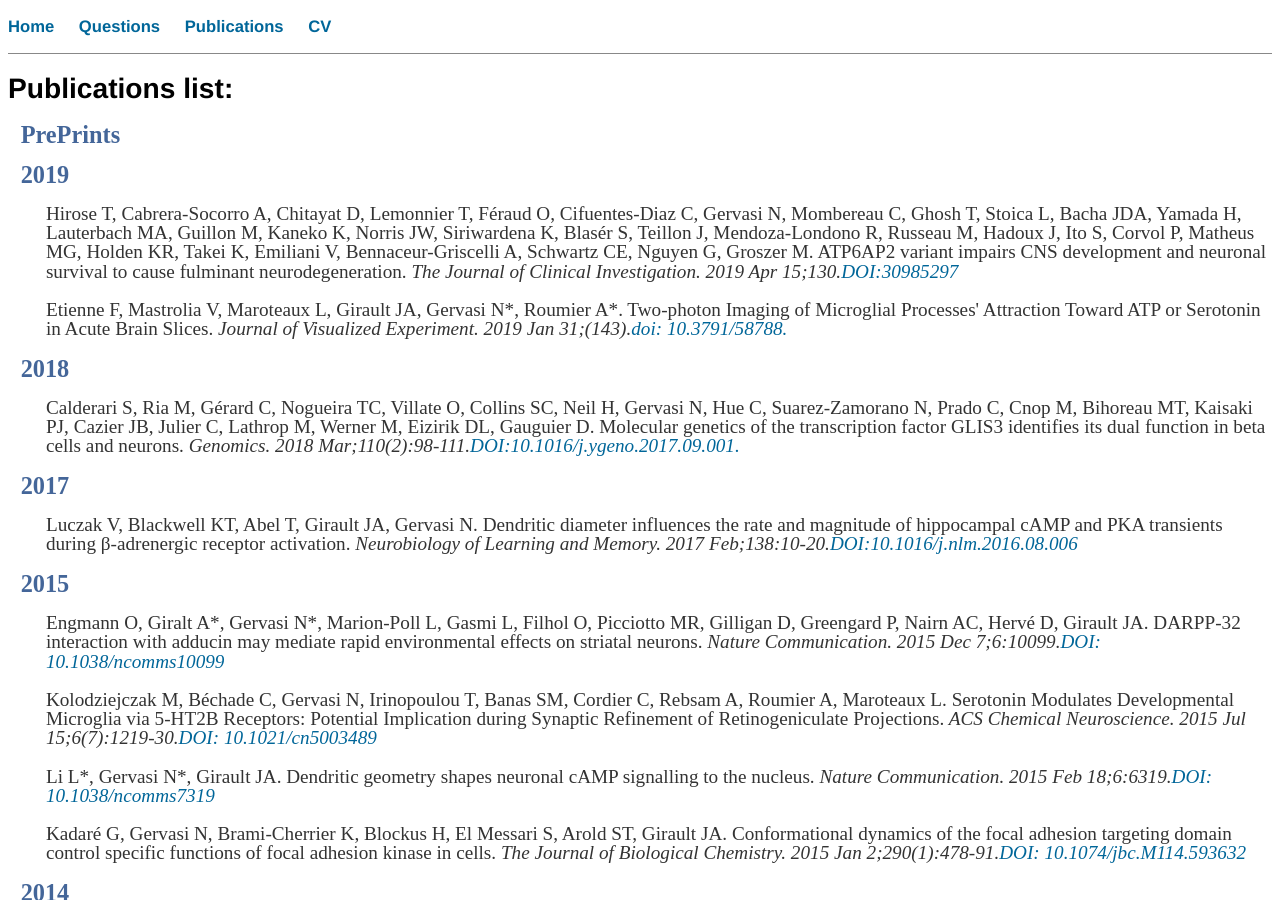
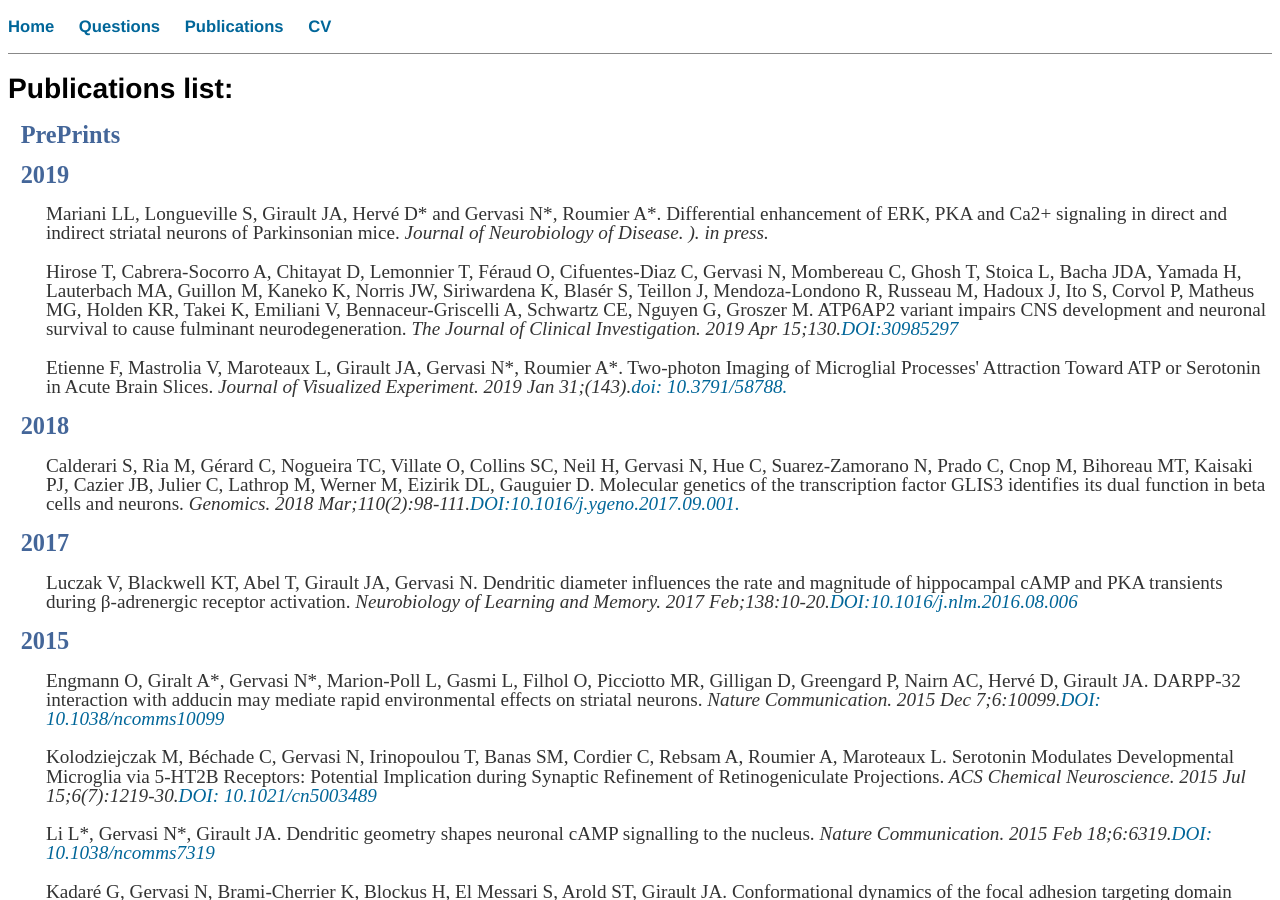
Before and after one commit to nicolasgervasi/nicolasgervasi.github.io, a Jekyll site: the page built from Publications/index.html, in a window 1280 px wide and 900 px high. Built offline with Jekyll 4.4.1, drawn with Linux system fonts in a browser that asks for light colours.

Commit message:
Update index.html

```diff
--- a/Publications/index.html
+++ b/Publications/index.html
@@ -14,6 +14,8 @@ description: Publications Nicolas Gervasi.
 				<h2>PrePrints</h2>
 
 				<h2>2019</h2>
+
+				<p>Mariani LL, Longueville S, Girault JA, Hervé D* and Gervasi N*, Roumier A*. Differential enhancement of ERK, PKA and Ca2+ signaling in direct and indirect striatal neurons of Parkinsonian mice.<em> Journal of Neurobiology of Disease. ). in press.</a></em></p>
 
 				<p>Hirose T, Cabrera-Socorro A, Chitayat D, Lemonnier T, Féraud O, Cifuentes-Diaz C, Gervasi N, Mombereau C, Ghosh T, Stoica L, Bacha JDA, Yamada H, Lauterbach MA, Guillon M, Kaneko K, Norris JW, Siriwardena K, Blasér S, Teillon J, Mendoza-Londono R, Russeau M, Hadoux J, Ito S, Corvol P, Matheus MG, Holden KR, Takei K, Emiliani V, Bennaceur-Griscelli A, Schwartz CE, Nguyen G, Groszer M. ATP6AP2 variant impairs CNS development and neuronal survival to cause fulminant neurodegeneration.<em> The Journal of Clinical Investigation. 2019 Apr 15;130.<a href="https://www.ncbi.nlm.nih.gov/pubmed/30985297">DOI:30985297</a></em></p>
 
```
